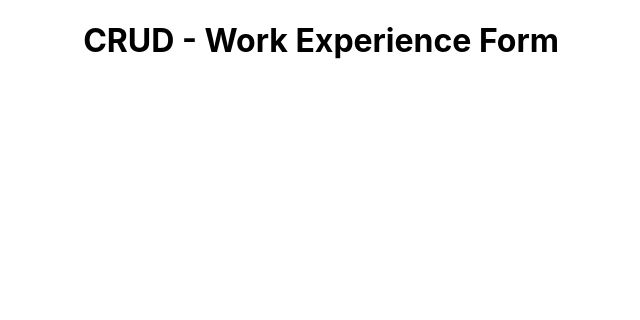
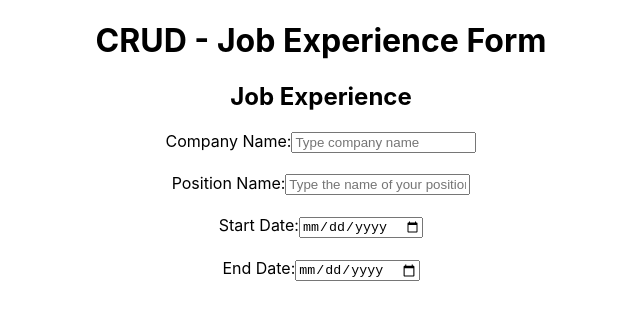
Before and after one commit to gabalbcos/react-cv-odin-project, a React (Create React App) app in the folder cv/: page / in a window 1280 px wide. Shown: the top 320 px of the page, without its empty margins (319-959 px from the left). Built offline with nearby package versions, Linux system fonts and the light colour scheme.

Commit message:
add initial form inputs

```diff
--- a/cv/src/App.js
+++ b/cv/src/App.js
@@ -4,7 +4,18 @@ import './App.css';
 function App() {
   return (
     <div className="App">
-     <h1>CRUD - Work Experience Form</h1>
+     <h1>CRUD - Job Experience Form</h1>
+     <h2>Job Experience</h2>
+     <form>
+      <label>Company Name:</label>
+      <input type='text' name='companyName' placeholder='Type company name'/><br/><br/>
+      <label>Position Name:</label>
+      <input type='text' name='positionName' placeholder='Type the name of your position'/><br/><br/>
+      <label>Start Date:</label>
+      <input type='date' name='startDate'/><br/><br/>
+      <label>End Date:</label>
+      <input type='date' name='endDate'/><br/><br/>
+     </form>
     </div>
   );
 }
```
